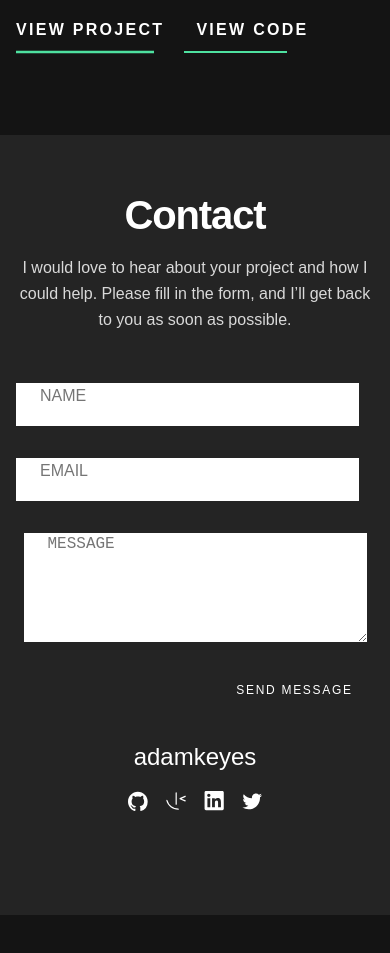
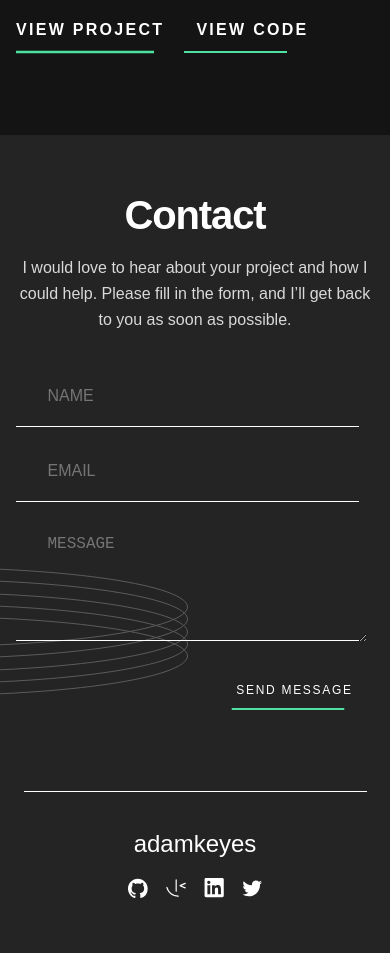
Before and after one commit to AnnaofAmber/single-page-developer-portfolio, a plain HTML site: page index.html in a window 390 px wide. Shown: the part 4041-4994 px from the top of the page. Before the commit the page ends 4956 px from the top, so only its background shows below. Drawn offline with Linux system fonts and the light colour scheme.

Commit message:
finished mobile version

```diff
--- a/css/styles.css
+++ b/css/styles.css
@@ -344,6 +344,7 @@ display: flex;
 
 .section-contact{
   padding-top: 60px;
+  padding-bottom: 87px;
   text-align: center;
   background-color: var(--color-dark-grey);
 }
@@ -360,7 +361,7 @@ display: flex;
 }
 
 .contact-form {
-
+  position: relative;
 }
 
 .contact-input {
@@ -370,9 +371,12 @@ border: none;
 padding-left: 24px;
 padding-bottom: 17px;
 margin-bottom: 32px;
+margin-left: auto;
+margin-right: auto;
 width: 317px;
 height: 25px;
 
+background-color: transparent;
 }
 .contact-label {
 }
@@ -389,11 +393,16 @@ height: 25px;
   padding-bottom: 81px;
   margin-bottom: 32px;
 
-  /* background-color: transparent; */
+  background-color: transparent;
 }
 .contact-textarea::placeholder{
   font-size: 16px;
 }
+
+.contact-item{
+position: relative;
+}
+
 
 .btn-contact-form{
 margin-left: 199px;
@@ -407,6 +416,32 @@ line-height: 1.62;
 color: var(--color-white);
 background-color: transparent;
 letter-spacing: 0.143em;
+}
+
+.section-contact-line{
+  position: absolute;
+  top: 43px;
+  left: 0px;
+}
+.section-contact-line-textarea{
+  position: absolute;
+  top: 107px;
+  left: 0px;
+}
+
+.underbutton-line-contact{
+  position: absolute;
+  top: 325px;
+  left: 200px
+}
+
+.section-contact-oval{
+  position: relative
+}
+.oval-contact {
+  position: absolute;
+  top: -137px;
+  left: -16px;
 }
 
 /**
@@ -427,9 +462,16 @@ letter-spacing: 0.143em;
   flex-direction: column;
   align-items: center;
   gap: 20px;
+  position: relative;
 }
 
 .footer-text{
   margin: 0;
   font-size: 24px;
 }
+
+.footer-line{
+  position: absolute;
+  top: -39px;
+
+}
--- a/index.html
+++ b/index.html
@@ -316,6 +316,7 @@
             fill in the form, and I’ll get back to you as soon as possible.
           </p>
           <form class="contact-form">
+            <div class="contact-item">
             <label class="contact-lable hidden" for="user-name">NAME</label>
            <input
            class="contact-input"
@@ -324,6 +325,12 @@
            id="user-name"
            placeholder="NAME"
            >
+           <svg class="section-contact-line" width="343" height="1">
+            <use href="./assets/images/icons/symbol-defs.svg#icon-mob-between-section"></use>
+          </svg>
+        </div>
+
+          <div class="contact-item">
            <label class="contact-lable hidden" for="user-email">EMAIL</label>
            <input
            class="contact-input"
@@ -331,18 +338,44 @@
            name="user-email"
            id="user-email"
            placeholder="EMAIL">
+           <svg class="section-contact-line" width="343" height="1">
+            <use href="./assets/images/icons/symbol-defs.svg#icon-mob-between-section"></use>
+          </svg>
+        </div>
+
+          <div class="contact-item">
            <label class="contact-label hidden" for="user-message">MESSAGE</label>
            <textarea class="contact-textarea" name="user-message" id="user-message" placeholder="MESSAGE"></textarea>
+           <svg class="section-contact-line-textarea" width="343" height="1">
+            <use href="./assets/images/icons/symbol-defs.svg#icon-mob-between-section"></use>
+          </svg>
+          </div>
 
           <button class="btn-contact-form" type="submig"> SEND MESSAGE</button>
+          <svg class="underbutton-line-contact" width="144" height="2">
+            <use href="./assets/images/icons/symbol-defs.svg#icon-green-rect"></use>
+          </svg>
+
 
 
           </form>
+          <div class="section-contact-oval"> <svg class="oval-contact" width="188" height="129" viewBox="0 0 188 129" fill="none" xmlns="http://www.w3.org/2000/svg">
+            <g opacity="0.25">
+            <path d="M187.5 40C187.5 42.5213 185.806 45.0875 182.319 47.659C178.846 50.2209 173.692 52.713 167.007 55.0989C153.642 59.8685 134.275 64.1724 110.309 67.7899C62.3846 75.0237 -3.83923 79.5 -77 79.5C-150.161 79.5 -216.385 75.0237 -264.309 67.7899C-288.275 64.1724 -307.642 59.8685 -321.007 55.0989C-327.692 52.713 -332.846 50.2209 -336.319 47.659C-339.806 45.0875 -341.5 42.5213 -341.5 40C-341.5 37.4787 -339.806 34.9125 -336.319 32.341C-332.846 29.7791 -327.692 27.287 -321.007 24.9011C-307.642 20.1315 -288.275 15.8276 -264.309 12.2101C-216.385 4.97631 -150.161 0.5 -77 0.5C-3.83923 0.5 62.3846 4.97631 110.309 12.2101C134.275 15.8276 153.642 20.1315 167.007 24.9011C173.692 27.287 178.846 29.7791 182.319 32.341C185.806 34.9125 187.5 37.4787 187.5 40Z" stroke="white"/>
+            <path d="M187.5 52C187.5 54.5213 185.806 57.0875 182.319 59.659C178.846 62.2209 173.692 64.713 167.007 67.0989C153.642 71.8685 134.275 76.1724 110.309 79.7899C62.3846 87.0237 -3.83923 91.5 -77 91.5C-150.161 91.5 -216.385 87.0237 -264.309 79.7899C-288.275 76.1724 -307.642 71.8685 -321.007 67.0989C-327.692 64.713 -332.846 62.2209 -336.319 59.659C-339.806 57.0875 -341.5 54.5213 -341.5 52C-341.5 49.4787 -339.806 46.9125 -336.319 44.341C-332.846 41.7791 -327.692 39.287 -321.007 36.9011C-307.642 32.1315 -288.275 27.8276 -264.309 24.2101C-216.385 16.9763 -150.161 12.5 -77 12.5C-3.83923 12.5 62.3846 16.9763 110.309 24.2101C134.275 27.8276 153.642 32.1315 167.007 36.9011C173.692 39.287 178.846 41.7791 182.319 44.341C185.806 46.9125 187.5 49.4787 187.5 52Z" stroke="white"/>
+            <path d="M187.5 65C187.5 67.5213 185.806 70.0875 182.319 72.659C178.846 75.2209 173.692 77.713 167.007 80.0989C153.642 84.8685 134.275 89.1724 110.309 92.7899C62.3846 100.024 -3.83923 104.5 -77 104.5C-150.161 104.5 -216.385 100.024 -264.309 92.7899C-288.275 89.1724 -307.642 84.8685 -321.007 80.0989C-327.692 77.713 -332.846 75.2209 -336.319 72.659C-339.806 70.0875 -341.5 67.5213 -341.5 65C-341.5 62.4787 -339.806 59.9125 -336.319 57.341C-332.846 54.7791 -327.692 52.287 -321.007 49.9011C-307.642 45.1315 -288.275 40.8276 -264.309 37.2101C-216.385 29.9763 -150.161 25.5 -77 25.5C-3.83923 25.5 62.3846 29.9763 110.309 37.2101C134.275 40.8276 153.642 45.1315 167.007 49.9011C173.692 52.287 178.846 54.7791 182.319 57.341C185.806 59.9125 187.5 62.4787 187.5 65Z" stroke="white"/>
+            <path d="M187.5 77C187.5 79.5213 185.806 82.0875 182.319 84.659C178.846 87.2209 173.692 89.713 167.007 92.0989C153.642 96.8685 134.275 101.172 110.309 104.79C62.3846 112.024 -3.83923 116.5 -77 116.5C-150.161 116.5 -216.385 112.024 -264.309 104.79C-288.275 101.172 -307.642 96.8685 -321.007 92.0989C-327.692 89.713 -332.846 87.2209 -336.319 84.659C-339.806 82.0875 -341.5 79.5213 -341.5 77C-341.5 74.4787 -339.806 71.9125 -336.319 69.341C-332.846 66.7791 -327.692 64.287 -321.007 61.9011C-307.642 57.1315 -288.275 52.8276 -264.309 49.2101C-216.385 41.9763 -150.161 37.5 -77 37.5C-3.83923 37.5 62.3846 41.9763 110.309 49.2101C134.275 52.8276 153.642 57.1315 167.007 61.9011C173.692 64.287 178.846 66.7791 182.319 69.341C185.806 71.9125 187.5 74.4787 187.5 77Z" stroke="white"/>
+            <path d="M187.5 89C187.5 91.5213 185.806 94.0875 182.319 96.659C178.846 99.2209 173.692 101.713 167.007 104.099C153.642 108.868 134.275 113.172 110.309 116.79C62.3846 124.024 -3.83923 128.5 -77 128.5C-150.161 128.5 -216.385 124.024 -264.309 116.79C-288.275 113.172 -307.642 108.868 -321.007 104.099C-327.692 101.713 -332.846 99.2209 -336.319 96.659C-339.806 94.0875 -341.5 91.5213 -341.5 89C-341.5 86.4787 -339.806 83.9125 -336.319 81.341C-332.846 78.7791 -327.692 76.287 -321.007 73.9011C-307.642 69.1315 -288.275 64.8276 -264.309 61.2101C-216.385 53.9763 -150.161 49.5 -77 49.5C-3.83923 49.5 62.3846 53.9763 110.309 61.2101C134.275 64.8276 153.642 69.1315 167.007 73.9011C173.692 76.287 178.846 78.7791 182.319 81.341C185.806 83.9125 187.5 86.4787 187.5 89Z" stroke="white"/>
+            </g>
+            </svg></div>
         </div>
       </section>
     </main>
     <footer class="footer">
       <div class="container footer-container">
+        <svg class="footer-line" width="343" height="1">
+          <use href="./assets/images/icons/symbol-defs.svg#icon-mob-between-section"></use>
+        </svg>
       <p class="footer-text">adamkeyes</p>
       <ul class="list header-socials">
         <li class="header-item">
```
